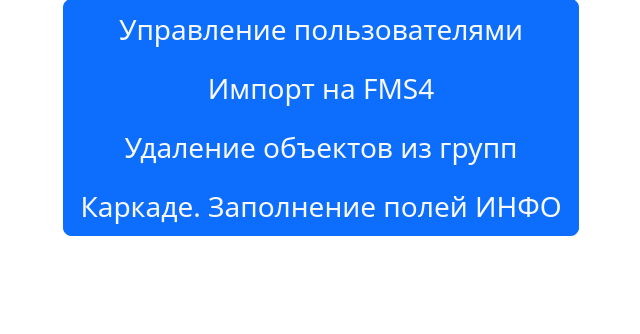
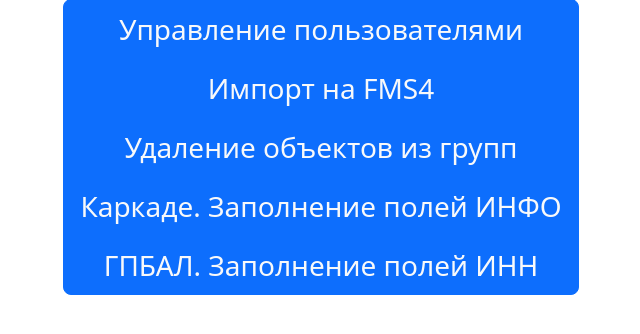
Before and after one commit to belousovsergey56/gurtam, a Flask app: page /home in a window 1280 px wide. Shown: the part 178-512 px from the top of the page, without its empty margins (319-959 px from the left). Run offline with Flask 3, Linux system fonts and the light colour scheme; a user stored in the database is signed in; data comes from the database, SQL or seed files in the repository; some libraries are stand-ins or nearby versions.

Commit message:
added a button to go to the IIN update page for GPBL

```diff
--- a/templates/index.html
+++ b/templates/index.html
@@ -19,6 +19,10 @@
         <button type="button" class="btn btn-lg btn-primary btn-block"><a href="{{ url_for('update_info')}}" class="link-light link-offset-2 link-underline-opacity-25 link-underline-opacity-100-hover fs-3" style="text-decoration: none;">Каркаде. Заполнение полей ИНФО</a></button>
         {% endif %}
 
+        {% if user.group == 'gpbal' or user.group == 'admin': %}
+        <button type="button" class="btn btn-lg btn-primary btn-block"><a href="{{ url_for('fill_inn')}}" class="link-light link-offset-2 link-underline-opacity-25 link-underline-opacity-100-hover fs-3" style="text-decoration: none;">ГПБАЛ. Заполнение полей ИНН</a></button>
+        {% endif %}
+
         </div>
     </div>
 {% endblock %}
```
